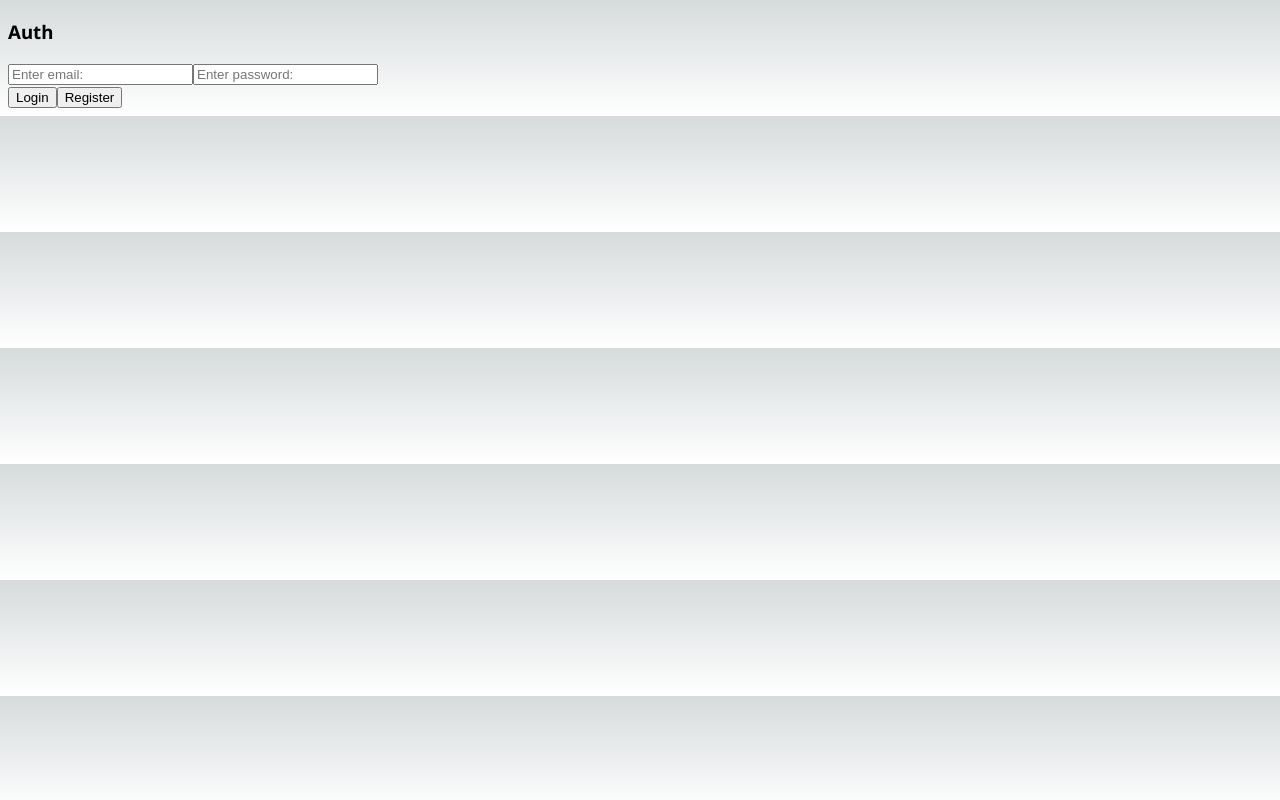
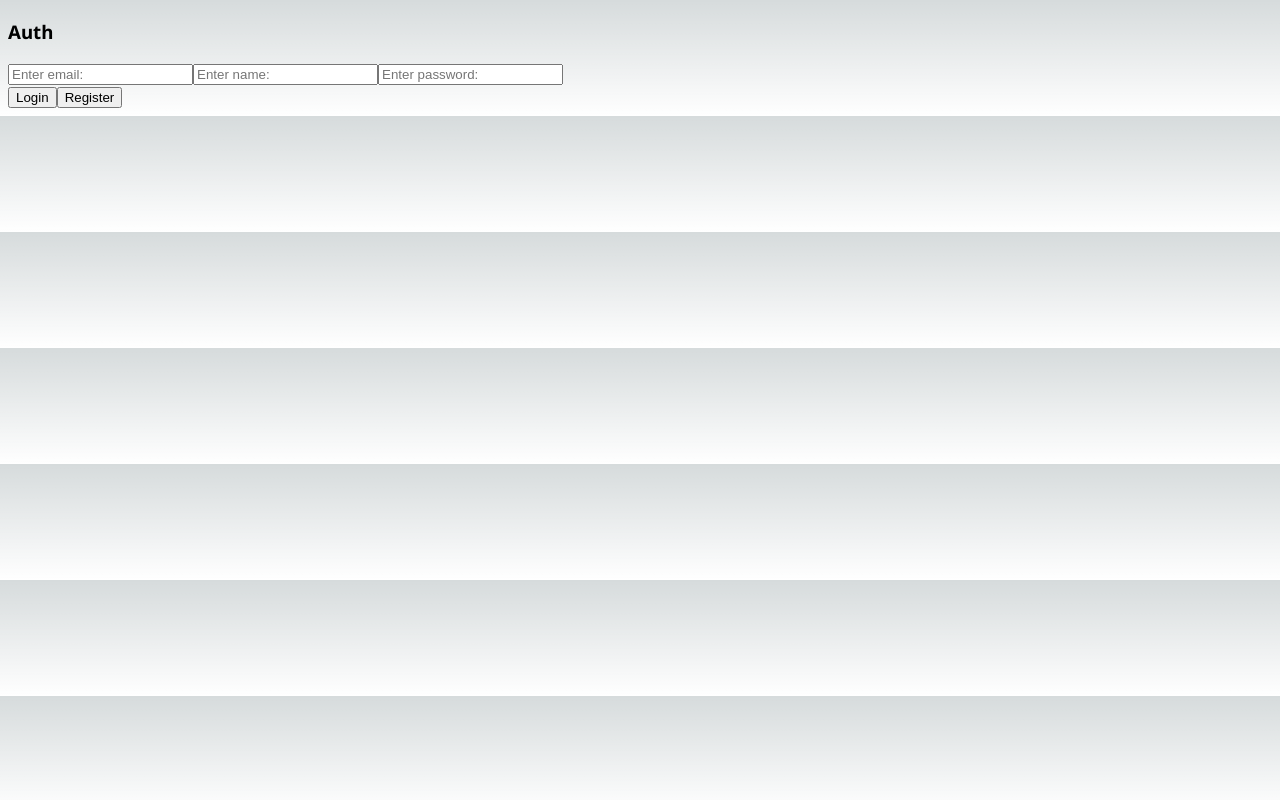
Before and after one commit to Danets/kanban, a Next.js app in the folder client/: page /auth in a window 1280 px wide. Built offline with nearby package versions, Linux system fonts and the light colour scheme.

Commit message:
Was added the new field into IAuthForm

```diff
--- a/client/src/app/auth/AuthClient.tsx
+++ b/client/src/app/auth/AuthClient.tsx
@@ -58,6 +58,14 @@ export function AuthClient() {
 				/>
 				{errors.email && <span>Email is required</span>}
 
+				{!isLoginForm && (
+					<input
+						placeholder='Enter name:'
+						type='text'
+						{...register('name')}
+					/>
+				)}
+
 				<input
 					placeholder='Enter password: '
 					type='password'
--- a/client/src/types/auth.types.ts
+++ b/client/src/types/auth.types.ts
@@ -1,5 +1,6 @@
 export interface IAuthForm {
 	email: string
+	name?: string
 	password: string
 }
 
```
Also changed, not shown: 1 other file (tests, documents, lock files or other folders).
